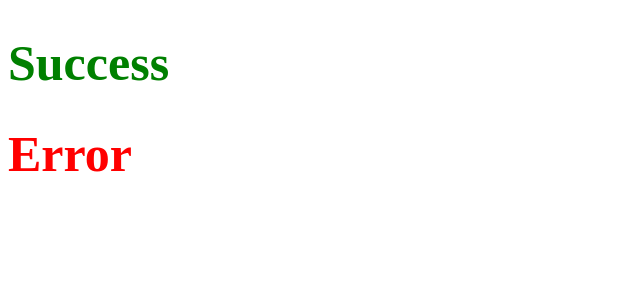
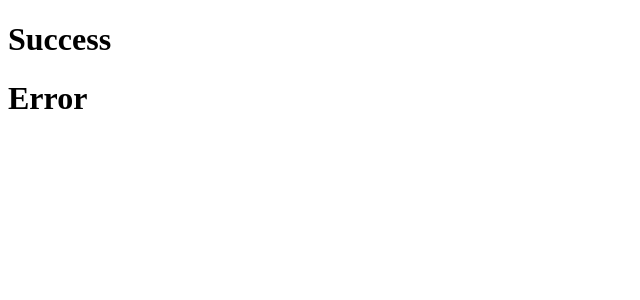
Before and after one commit to niikhlsharma/clone2, a React app: page / in a window 1280 px wide. Shown: the top 300 px of the page, without its empty margins (0-640 px from the left). Built offline with nearby package versions, Linux system fonts and the light colour scheme.

Commit message:
Update App.js

```diff
--- a/src/components/App.js
+++ b/src/components/App.js
@@ -3,14 +3,13 @@ import '../styles/App.css';
 import styles from '../styles/appStyles.module.css';
 const App = () => {
 const heading ={
-fontSize: '50px',
-  color:'red'
+
 
 };
   return (
     <div id="main">
-      <h1 className={styles.success}>Success</h1>
-      <h1 id='error'style={heading} >Error</h1>
+      <h1>Success</h1>
+      <h1 id='error'>Error</h1>
     </div>
   )
 }
```
